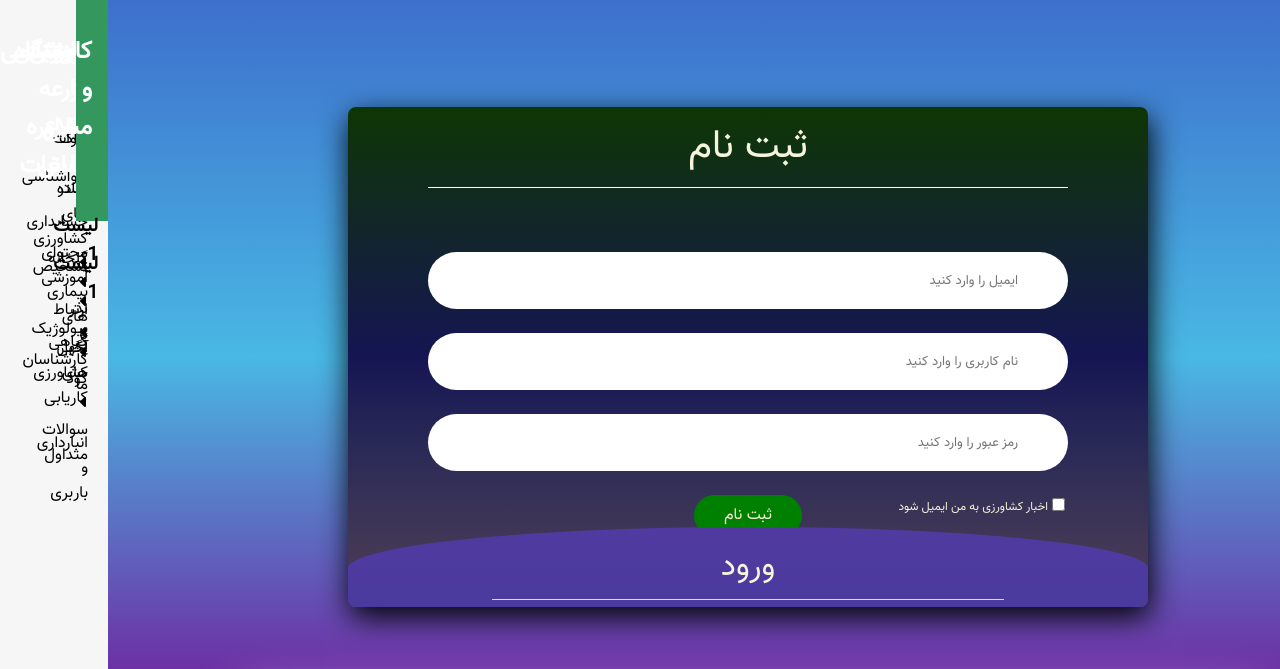
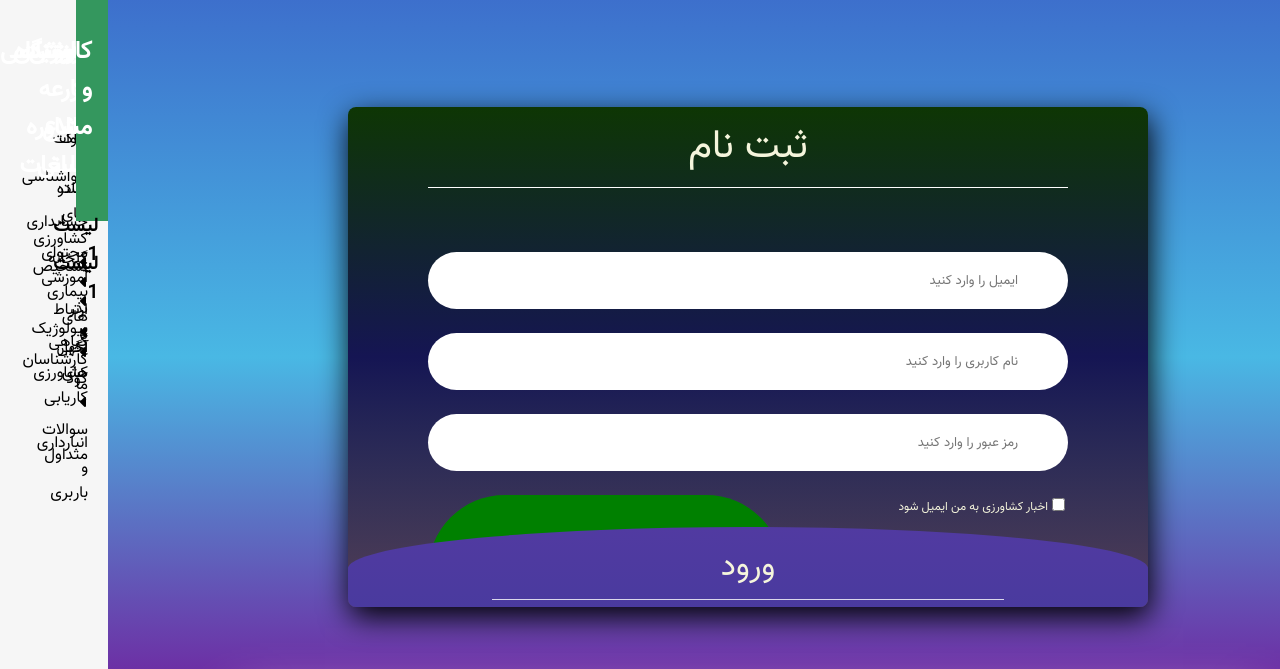
Before and after one commit to 1997morteza/keshavarzi, a plain HTML site: page signup.html in a window 1280 px wide. Shown: the part 110-779 px from the top of the page. Drawn offline with Linux system fonts and the light colour scheme; files whose address does not match are found by name.

Commit message:
Update signup.html

```diff
--- a/signup.html
+++ b/signup.html
@@ -292,12 +292,12 @@
                     <span class="errorField errorUsername"></span>
                     <input type="password" class="password" name="password" placeholder="رمز عبور را وارد کنید">
                     <span class="errorField errorPassword"></span>
-                    <div class="submitbox" style="display: flex;">
+                    <div class="submitbox">
                      <div style="cursor: pointer; display: flex; position: absolute; right: 0;" class="mem1">
                         <input style="cursor: pointer;" type="checkbox" name="mem" id="mem">
                             <label for="mem" style="user-select: none; margin: 0; border-bottom: none; font-size: 12px;">اخبار کشاورزی به من ایمیل شود</label>
                         </div>
-                    <button type="submit" class="submit">ثبت نام</button>
+                    <button style="position:absolute;left:0; padding:12vw" type="submit" class="submit">ثبت نام</button>
                         </div>
                 </form>
             </div>
```
